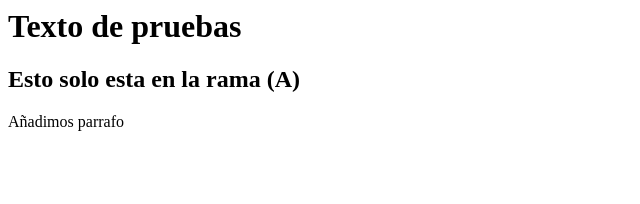
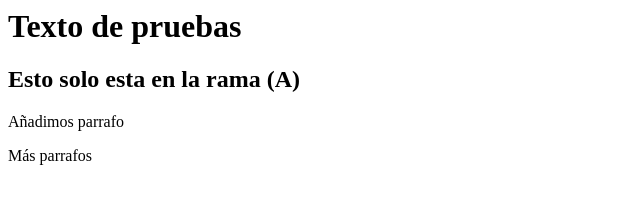
Before and after one commit to lancesiete/lancesiete, a website: page index.html in a window 1280 px wide. Shown: the whole page, without its empty margins (0-640 px from the left). Drawn offline with Linux system fonts and the light colour scheme.

Commit message:
otro parrafo añadido

```diff
--- a/index.html
+++ b/index.html
@@ -1,3 +1,4 @@
 <h1>Texto de pruebas</h1>
 <h2>Esto solo esta en la rama (A)</h2>
 <p>Añadimos parrafo</p>
+<p>Más parrafos</p>
```
